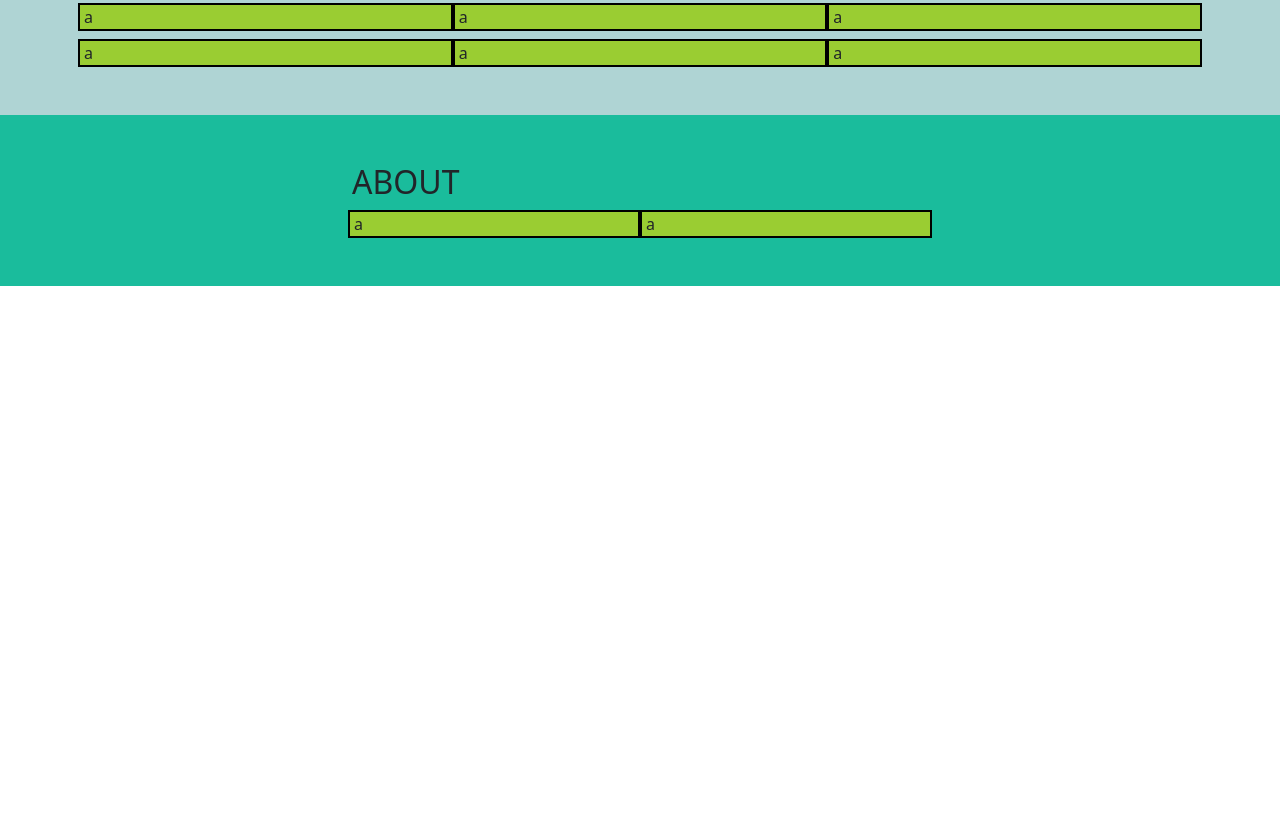
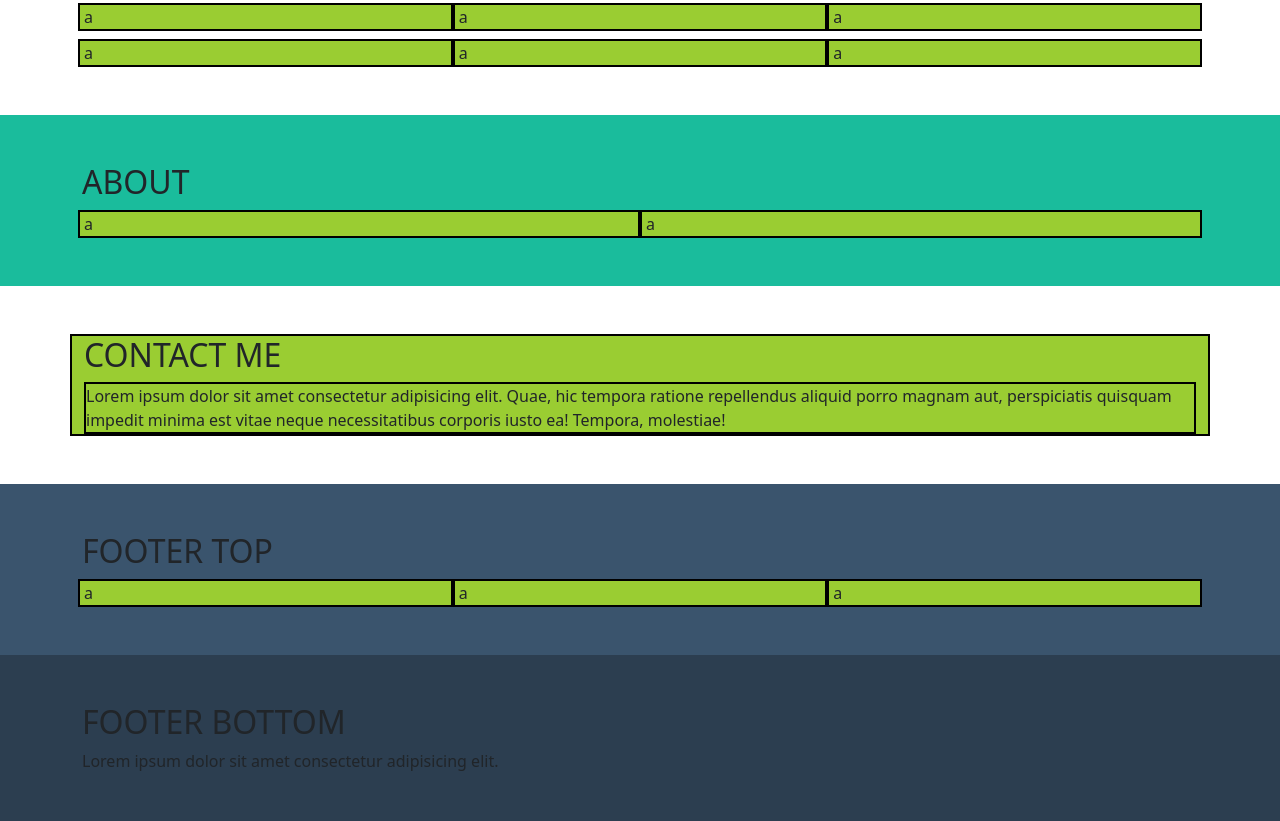
Before and after one commit to danieldorazio/html-css-bootstrap-freelancer, a plain HTML site: page index.html in a window 1280 px wide. Shown: the part 313-1134 px from the top of the page. Before the commit the page ends 800 px from the top, so only its background shows below. Drawn offline with nearby package versions, Linux system fonts and the light colour scheme.

Commit message:
add: FOOTER SECTION

```diff
--- a/css/style.css
+++ b/css/style.css
@@ -7,6 +7,8 @@
     --text-nav-color:#ffffff;
     --hero-about-color:#1abc9c;
     --hero-text-color:#ffffff;
+    --footer-top-color:#3a546d;
+    --footer-bottom-color:#2c3e50;
 }
 
 /**********
@@ -14,11 +16,10 @@
 **********/
 
 .wrapper {
-    width: 80%;
-    max-width: 600px;
+    width: 90%;
+    max-width: 800px;
     margin: 0 auto;
 }
-
 
 
 /**********
@@ -51,17 +52,15 @@ header nav.container {
     background-color: #ffffff;
 }
 
+
 /********** PORTFOLIO **********/
-#portfolio {
-    /*debug*/
-    background-color: rgb(175, 212, 212);
-}
 
 #portfolio .row> * {
     /*debug*/
     border: 2px solid black;
     background-color: yellowgreen;
 }
+
 
 /********** ABOUT **********/
 #about {
@@ -73,3 +72,33 @@ header nav.container {
     border: 2px solid black;
     background-color: yellowgreen;
 }
+
+/********** CONTACT ME **********/
+
+#contact-me div {
+    /*debug*/
+    border: 2px solid black;
+    background-color: yellowgreen;
+}
+
+/**********
+*  FOOTER *
+**********/
+
+/********** FOOTER-TOP **********/
+#footer-top {
+    background-color: var(--footer-top-color);
+}
+
+#footer-top .row> * {
+    /*debug*/
+    border: 2px solid black;
+    background-color: yellowgreen;
+}
+
+
+/********** FOOTER-BOTTOM **********/
+
+#footer-bottom {
+    background-color: var(--footer-bottom-color);
+}
--- a/index.html
+++ b/index.html
@@ -20,8 +20,9 @@
     -  HEADER        -
     ---------------->
 
-    <!-----------NAV ------------>
     <header class="py-3">
+
+        <!-----------NAV ------------>
         <nav class="container">
             <h2>START BOOTSTRAP</h2>
         </nav>
@@ -33,6 +34,7 @@
 
     <main>
 
+
         <!-------------HERO-------------->
         <section id="hero" class="py-5">
             <div class="container">
@@ -41,6 +43,7 @@
                 </div>
             </div>
         </section>
+
 
         <!-------------PORTFOLIO-------------->
         <section id="portfolio" class="py-5">
@@ -57,9 +60,9 @@
             </div>
         </section>
 
+
         <!-------------ABOUT-------------->
         <section id="about" class="py-5">
-            <div class="wrapper">
                 <div class="container">
                     <h2>ABOUT</h2>
                     <div class="row g-2">
@@ -67,11 +70,43 @@
                         <div class="col-12 col-md-6">a</div>
                     </div>
                 </div>
+        </section>
+
+
+        <!-------------CONTACT ME-------------->
+        <section id="contact-me" class="py-5">
+            <div class="container">
+                <h2>CONTACT ME</h2>
+                <div>Lorem ipsum dolor sit amet consectetur adipisicing elit. Quae, hic tempora ratione repellendus aliquid porro magnam aut, perspiciatis quisquam impedit minima est vitae neque necessitatibus corporis iusto ea! Tempora, molestiae!</div>
+            </div>
+        </section>
+    </main>
+
+    <!-- ---------
+    -    FOOTER  -
+    ------------->
+    <footer>
+
+        <!-------------FOOTER TOP-------------->
+        <section id="footer-top" class="py-5">
+            <div class="container">
+                <h2>FOOTER TOP</h2>
+                <div class="row g-2">
+                    <div class="col-12 col-md-4">a</div>
+                    <div class="col-12 col-md-4">a</div>
+                    <div class="col-12 col-md-4">a</div>
+                </div>
             </div>
         </section>
 
-    </main>
+        <!-------------FOOTER BOTTOM -------------->
+        <section id="footer-bottom" class="py-5">
+            <div class="container">
+                <h2>FOOTER BOTTOM</h2>
+                <div>Lorem ipsum dolor sit amet consectetur adipisicing elit.</div>
+            </div>
+        </section>
 
-
+    </footer>
 </body>
 </html>
```
